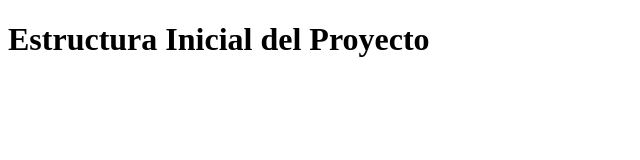
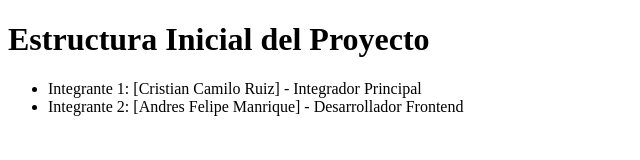
Before and after one commit to CRAZY-05W/taller-git-colaborativo, a plain HTML site: page index.html in a window 1280 px wide. Shown: the whole page, without its empty margins (0-640 px from the left). Drawn offline with Linux system fonts and the light colour scheme.

Commit message:
feat: agregar lista de integrantes del proyecto

```diff
--- a/index.html
+++ b/index.html
@@ -1,10 +1,17 @@
 <!DOCTYPE html>
 <html lang="es">
+
 <head>
     <meta charset="UTF-8">
     <title>Proyecto Integrador Git</title>
 </head>
+
 <body>
     <h1>Estructura Inicial del Proyecto</h1>
+    <ul>
+        <li>Integrante 1: [Cristian Camilo Ruiz] - Integrador Principal</li>
+        <li>Integrante 2: [Andres Felipe Manrique] - Desarrollador Frontend</li>
+    </ul>
 </body>
+
 </html>
```
